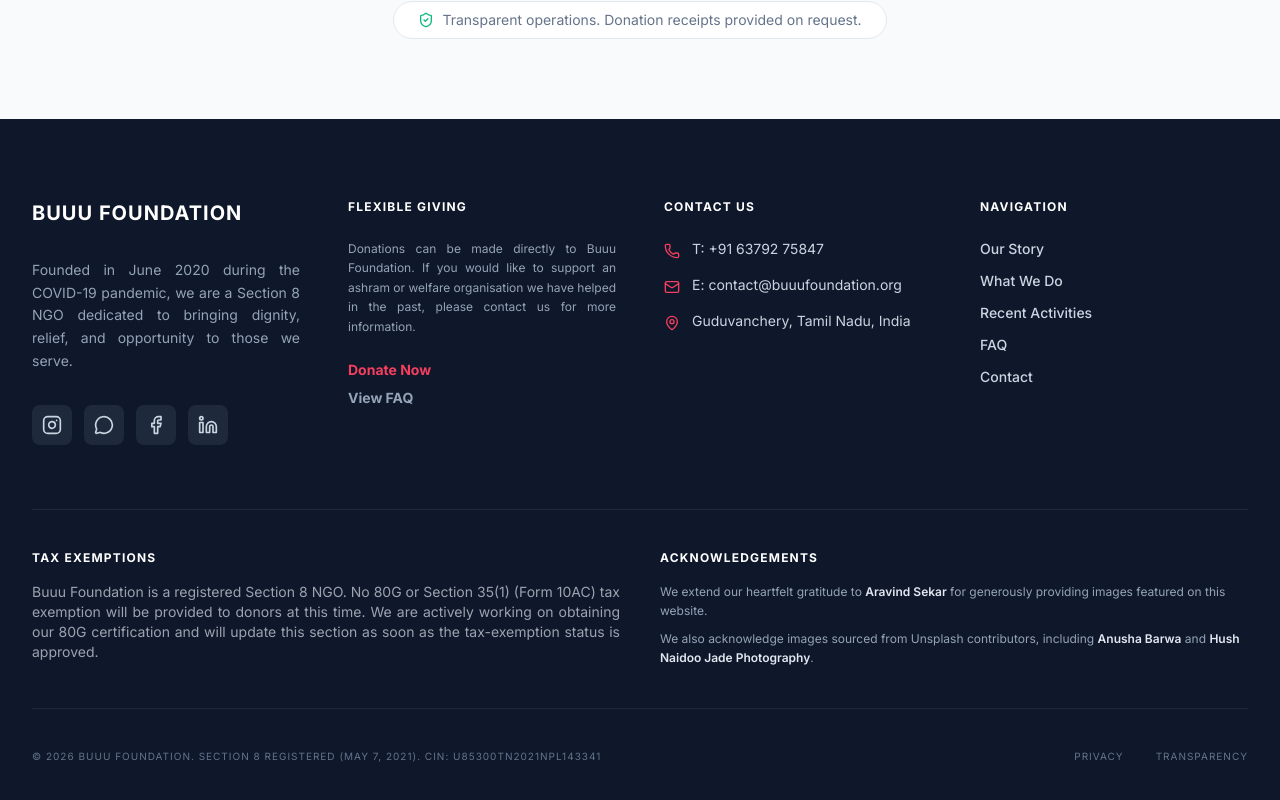
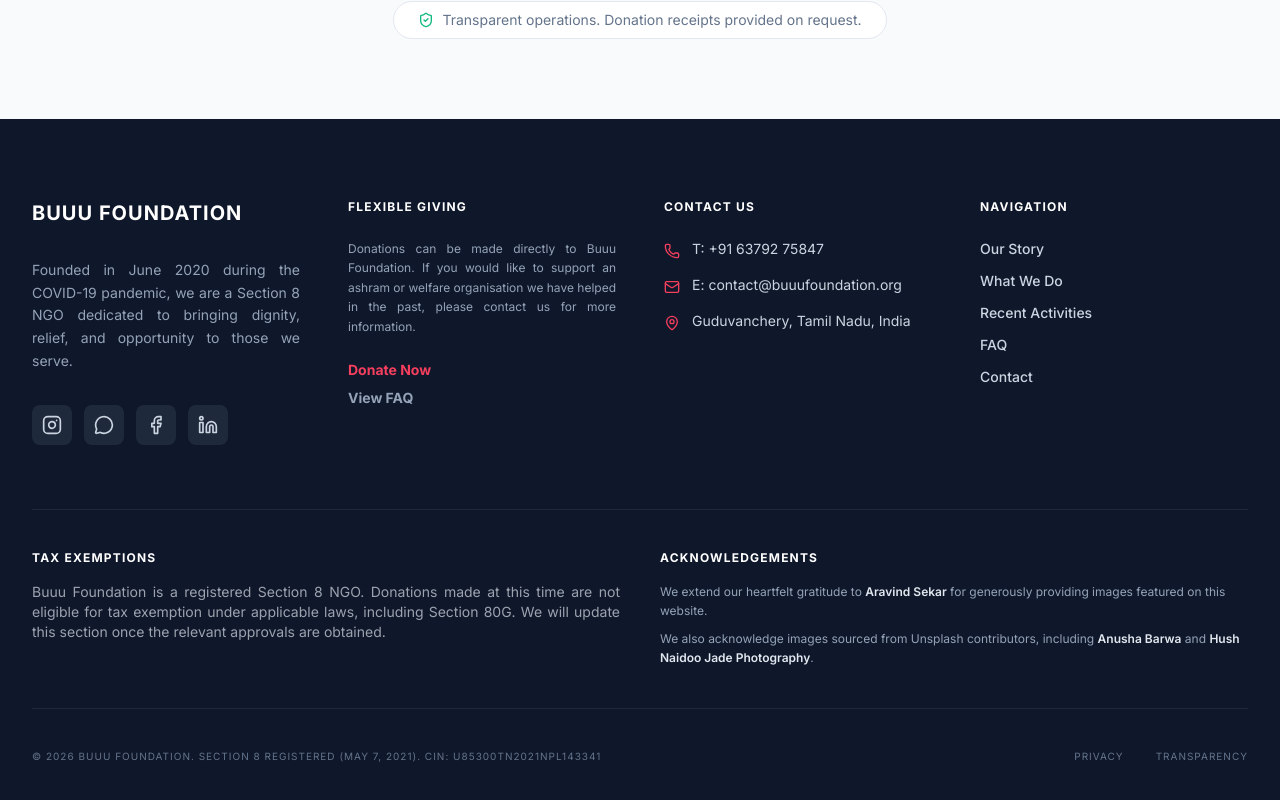
Before and after one commit to BuuuFoundation/BuuuFoundation, a React (Vite) app: page /#/donate in a window 1280 px wide. Shown: the part 1368-2168 px from the top of the page. Built offline with nearby package versions, Linux system fonts and the light colour scheme; a web font is replaced by a local one.

Commit message:
Update Footer.tsx

```diff
--- a/components/Footer.tsx
+++ b/components/Footer.tsx
@@ -87,7 +87,7 @@
               Tax Exemptions
             </h5>
             <p className="text-gray-400 text-sm text-justify">
-              Buuu Foundation is a registered Section 8 NGO. No 80G or Section 35(1) (Form 10AC) tax exemption will be provided to donors at this time. We are actively working on obtaining our 80G certification and will update this section as soon as the tax-exemption status is approved.
+              Buuu Foundation is a registered Section 8 NGO. Donations made at this time are not eligible for tax exemption under applicable laws, including Section 80G. We will update this section once the relevant approvals are obtained.
             </p>
           </div>
 
```
